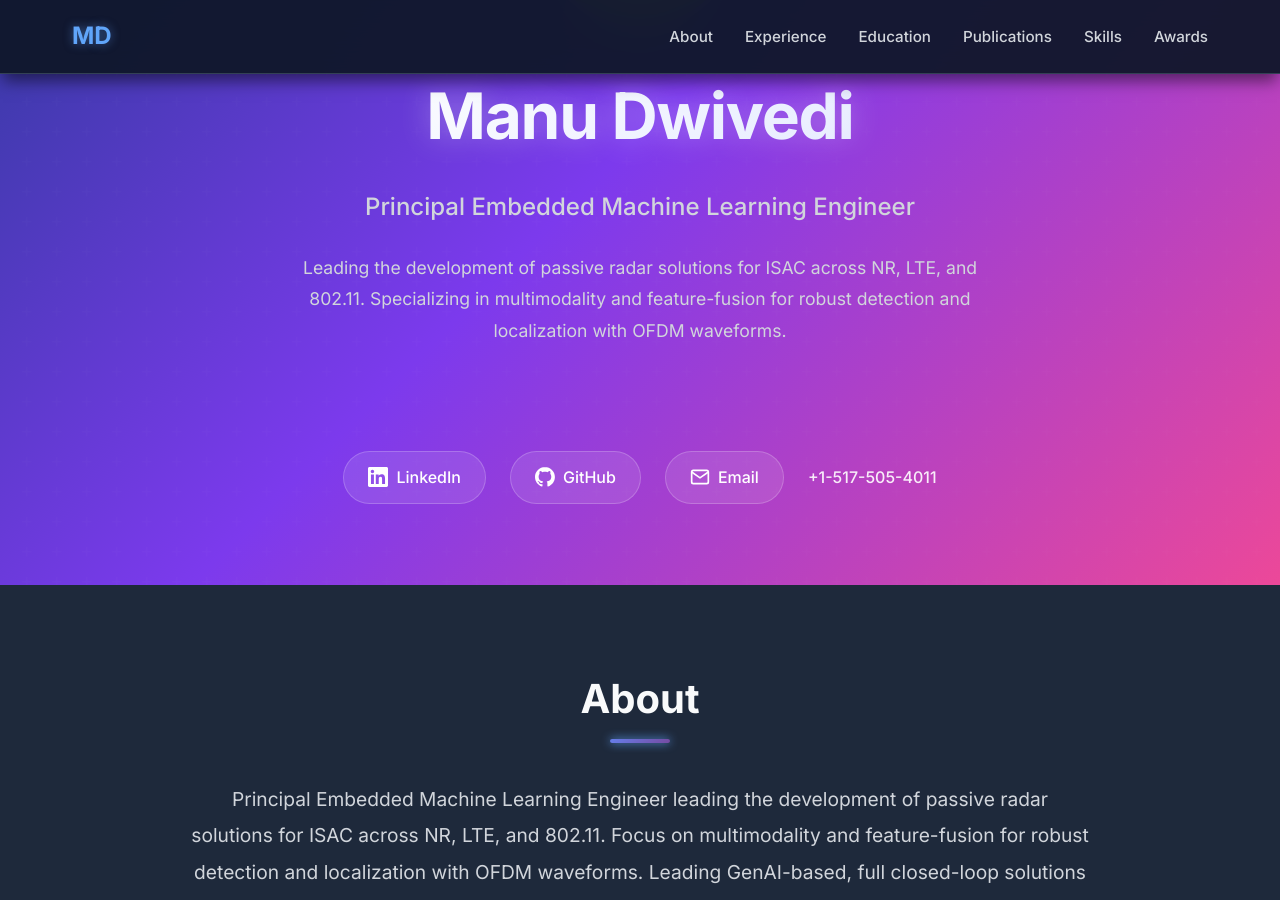
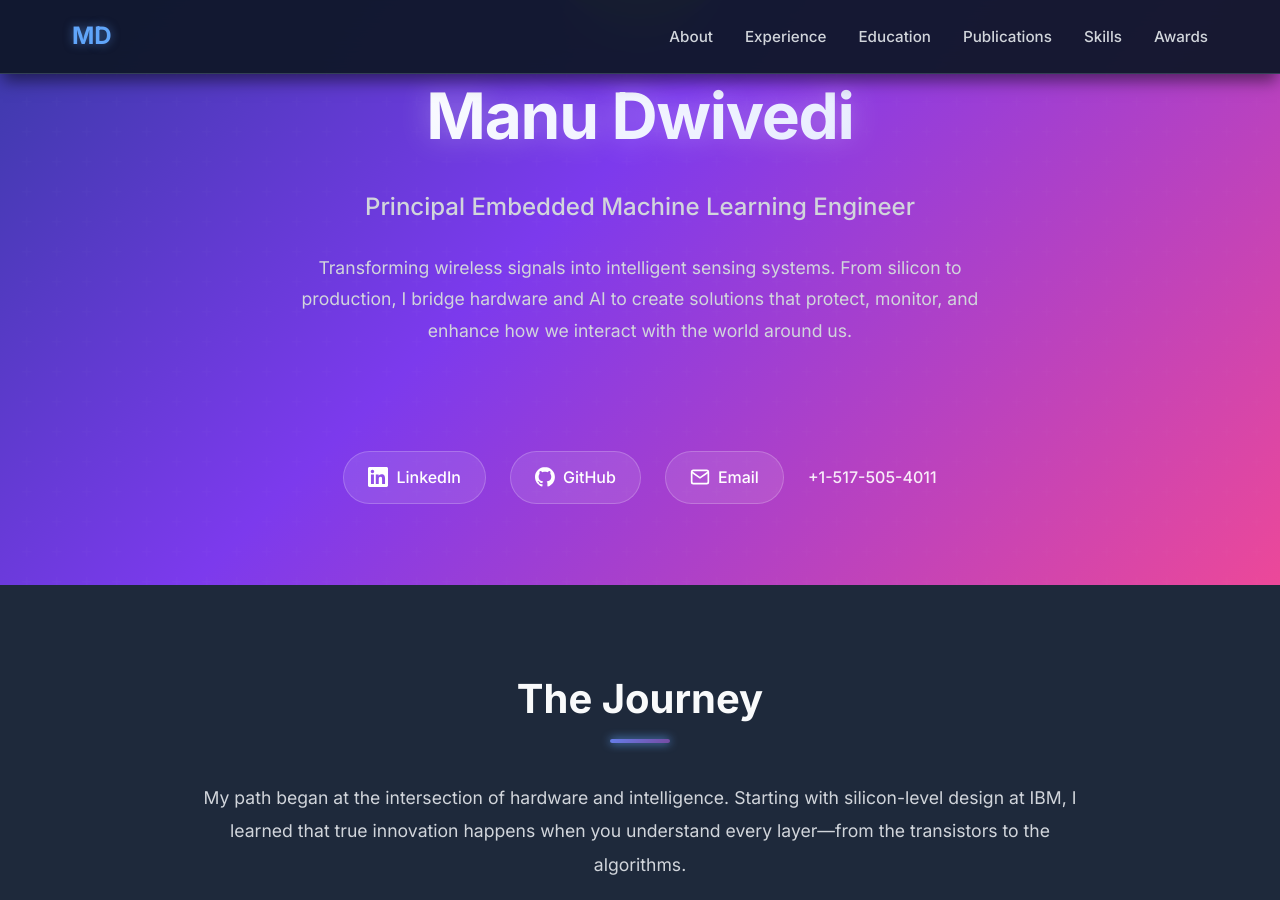
Before and after one commit to manudwd/manudwd.github.io, a Jekyll site: the page built from index.html, in a window 1280 px wide and 900 px high, scrolled down 315 px. Built offline with Jekyll 4.4.1, drawn with Linux system fonts in a browser that asks for light colours; some of the changed text lies outside the part shown; grey boxes are pictures that could not be loaded.

Commit message:
Story telling and others

```diff
--- a/assets/css/style.css
+++ b/assets/css/style.css
@@ -327,6 +327,38 @@
   flex-direction: column;
   align-items: center;
   gap: 2rem;
+}
+
+.story-content {
+  max-width: 900px;
+  margin: 0 auto;
+}
+
+.story-content p {
+  margin-bottom: 1.5rem;
+  font-size: 1.1rem;
+  line-height: 1.9;
+  color: var(--text-secondary);
+}
+
+.story-narrative {
+  margin-top: 1rem;
+}
+
+.story-narrative p {
+  margin-bottom: 1.2rem;
+  line-height: 1.8;
+  color: var(--text-secondary);
+  font-size: 1rem;
+}
+
+.story-narrative p:first-child {
+  margin-top: 0;
+}
+
+.story-narrative p strong {
+  color: var(--primary-color);
+  font-weight: 600;
 }
 
 .about-image-container {
--- a/index.html
+++ b/index.html
@@ -14,7 +14,7 @@
     <div class="hero-text-content">
       <h1 class="hero-title fade-in-delay">Manu Dwivedi</h1>
       <p class="hero-subtitle fade-in-delay-2">Principal Embedded Machine Learning Engineer</p>
-      <p class="hero-description fade-in-delay-3">Leading the development of passive radar solutions for ISAC across NR, LTE, and 802.11. Specializing in multimodality and feature-fusion for robust detection and localization with OFDM waveforms.</p>
+      <p class="hero-description fade-in-delay-3">Transforming wireless signals into intelligent sensing systems. From silicon to production, I bridge hardware and AI to create solutions that protect, monitor, and enhance how we interact with the world around us.</p>
     </div>
     <div class="hero-contact fade-in-delay-4">
       <a href="https://www.linkedin.com/in/manu-dwivedi/" target="_blank" rel="noopener" class="contact-link">
@@ -36,20 +36,29 @@
 
 <section id="about" class="section">
   <div class="container">
-    <h2 class="section-title">About</h2>
+    <h2 class="section-title">The Journey</h2>
     <div class="about-content">
       <!-- OPTIONAL PHOTO: Uncomment below to add a second photo in the About section -->
       <!-- <div class="about-image-container">
         <img src="{{ '/assets/images/about.jpg' | relative_url }}" alt="About Manu Dwivedi" class="about-image" onerror="this.style.display='none'; this.parentElement.style.display='none';">
       </div> -->
-      <p class="lead-text">Principal Embedded Machine Learning Engineer leading the development of passive radar solutions for ISAC across NR, LTE, and 802.11. Focus on multimodality and feature-fusion for robust detection and localization with OFDM waveforms. Leading GenAI-based, full closed-loop solutions across Core Networks, RAN, and OAM systems.</p>
+      <div class="story-content">
+        <p class="lead-text">My path began at the intersection of hardware and intelligence. Starting with silicon-level design at IBM, I learned that true innovation happens when you understand every layer—from the transistors to the algorithms.</p>
+
+        <p class="lead-text">At Michigan State, I discovered my passion: making AI efficient enough to run on the edge. I reduced Generative AI compute by 45% on FPGAs without sacrificing performance—proving that smarter design beats brute force.</p>
+
+        <p class="lead-text">Today, I'm pioneering a new paradigm: using the wireless signals already around us—5G, LTE, WiFi—as a sensing medium. Instead of deploying expensive radar systems, we're turning existing infrastructure into intelligent eyes that can detect falls in elderly care, track drones for security, and monitor traffic for smart cities—all without additional hardware.</p>
+
+        <p class="lead-text">From RTL to production, from research papers to MWC showcases, I build systems that matter. Every line of code, every optimization, every patent serves one purpose: creating technology that protects people and enhances lives.</p>
+      </div>
     </div>
   </div>
 </section>
 
 <section id="experience" class="section">
   <div class="container">
-    <h2 class="section-title">Work Experience</h2>
+    <h2 class="section-title">Building the Future</h2>
+    <p style="text-align: center; color: var(--text-secondary); margin-bottom: 3rem; max-width: 800px; margin-left: auto; margin-right: auto;">From hardware accelerators to AI-powered sensing systems—each role built on the last, creating a unique expertise at the intersection of wireless, embedded systems, and machine learning.</p>
 
     <div class="timeline">
       <div class="timeline-item">
@@ -60,11 +69,11 @@
             <span class="company">Tiami Networks</span>
             <span class="date">Dec 2024 – Present</span>
           </div>
-          <ul class="job-achievements">
-            <li>Pioneered the first uplink-based gNB sensing paradigm for pedestrian tracking with NVIDIA & Northeastern University; to be showcased at the ARM Booth, MWC Barcelona 2025.</li>
-            <li>Led design & deployment of multiple PoCs with Tier-1 MNOs, MVNOs, a major physical security firm, and the US Army.</li>
-            <li>Engineered the first product-scale ISAC-based fall-detection solution for elderly care; PoC deployment with a Tier-1 MVNO in collaboration with Deutsche Telekom & Hubraum at MWC Barcelona 2025.</li>
-          </ul>
+          <div class="story-narrative">
+            <p><strong>Leading the next generation of wireless sensing.</strong> I'm now pioneering uplink-based sensing—a paradigm shift that opens entirely new possibilities. Working with NVIDIA and Northeastern University, we're reimagining how 5G networks can understand and respond to the world around them.</p>
+            <p>My work spans from defense applications with the US Army to life-saving fall detection for elderly care. Each project starts with a question: "How can we use what's already there to solve real problems?" The answer is reshaping how Tier-1 carriers, security firms, and cities think about infrastructure.</p>
+            <p>This year, our innovations will be showcased at MWC Barcelona 2025—not as prototypes, but as production-ready solutions changing how we interact with wireless networks.</p>
+          </div>
         </div>
       </div>
 
@@ -76,19 +85,14 @@
             <span class="company">Tiami Networks</span>
             <span class="date">Nov 2023 – Dec 2024</span>
           </div>
-          <ul class="job-achievements">
-            <li>Developed the first band-agnostic NR-based UAV detection platform—95% accuracy, outperforming SOTA in cluttered environments.</li>
-            <li>Lead architect for sensing-based O-RAN solutions; designed ISAC sensing for O-RUs under NTIA NOFO 2 O-RAN Development.</li>
-            <li>Built closed-loop network assurance for Core Networks & RAN using 3GPP Rel-16 NWDAF; won <em>Most Integration Potential Award</em> at Deutsche Telekom's T-Challenge 2024.</li>
-            <li>Spearheaded NR-based pedestrian & traffic monitoring with the City of Elk Grove—achieved 99.6% accuracy at 250m–1300m.</li>
-            <li>Led LTE & NR sensing prototypes on SDR platforms; managed full OpenRAN deployments from prototype to production.</li>
-            <li>Authored research on 5G-based sensing (IEEE Radar Conference 2024 submission).</li>
-            <li>Developed two patent-pending indoor/outdoor sensing solutions.</li>
-            <li>Built Radar–Camera cross-modal models for Image-Guided Modality Translation and pose estimation using NR signals.</li>
-            <li>Led multimillion-dollar proposals; interfaced with executives at Verizon, T-Mobile, AirSpan, SoftBank, Deutsche Telekom, and Corning.</li>
-            <li>Built full 5G sensing ML pipeline on Intel boards, from RTL → bare-metal deployment on Yocto-based embedded OS.</li>
-            <li>Engineered real-time streaming APIs and compiler-level FP optimizations on Intel SoCs; showcased on Arria10 SoC at MWC 2024.</li>
-          </ul>
+          <div class="story-narrative">
+            <p><strong>This is where everything came together.</strong> In just over a year, I went from architecting solutions to seeing them deployed in real cities, winning awards, and filing patents.</p>
+            <p>The breakthrough moment was building the first band-agnostic UAV detection system. While others struggled with cluttered environments, we achieved 95% accuracy by thinking differently—not just about the algorithm, but about how signals propagate, reflect, and reveal information.</p>
+            <p>Working with the City of Elk Grove, we proved the concept at scale: 99.6% accuracy tracking pedestrians and traffic from 250m to 1.3km away. No cameras, no additional infrastructure—just intelligent processing of signals already in the air.</p>
+            <p>My work on closed-loop network assurance won Deutsche Telekom's <em>Most Integration Potential Award</em> (€25,000), recognizing not just technical excellence, but the vision of networks that understand and adapt to their environment.</p>
+            <p>From RTL design to bare-metal deployment on Yocto, from research papers to executive presentations at Verizon and T-Mobile—I built systems that work, not just in the lab, but in production. The Arria10 SoC demo at MWC 2024 wasn't just a showcase; it was proof that edge AI can be both powerful and efficient.</p>
+            <p>Two patents, multiple publications, and multimillion-dollar proposals later, I've established that ISAC isn't just possible—it's the future of wireless infrastructure.</p>
+          </div>
         </div>
       </div>
 
@@ -100,14 +104,11 @@
             <span class="company">Tiami Networks</span>
             <span class="date">Sept 2023 – Nov 2023</span>
           </div>
-          <ul class="job-achievements">
-            <li>Implemented edge ISAC models for 5G/WiFi sensing using CSI reference signals; reproduced SenseFi paper with TensorFlow + Docker.</li>
-            <li>Performed OTA testing for one of the earliest 5G-based ISAC solutions.</li>
-            <li>Designed RF signal-processing algorithms for SDR-based wireless systems.</li>
-            <li>Developed Simulink-based 5G sensing optimized for Intel devices.</li>
-            <li>Improved FPGA inference using Vitis AI + Model Composer; generated DPU instructions for Ultrascale+ RFSoC.</li>
-            <li>Helped secure NVIDIA Inception membership.</li>
-          </ul>
+          <div class="story-narrative">
+            <p><strong>Where I discovered my calling.</strong> This internship wasn't just about learning—it was about seeing the potential of ISAC firsthand. I was working on one of the earliest 5G-based sensing solutions, performing OTA tests that would shape the future of the field.</p>
+            <p>Reproducing the SenseFi paper taught me that research isn't just about reading—it's about understanding deeply enough to rebuild and improve. Optimizing FPGA inference for Ultrascale+ RFSoC showed me that every cycle matters when you're running AI at the edge.</p>
+            <p>This is where I learned to think in systems: from RF signals to TensorFlow models to Docker deployments. Every piece had to work together seamlessly.</p>
+          </div>
         </div>
       </div>
 
@@ -119,11 +120,10 @@
             <span class="company">RadicalX</span>
             <span class="date">Jul 2023 – Sept 2023</span>
           </div>
-          <ul class="job-achievements">
-            <li>Built an anti-cheat ML model using OpenCV, dlib, and semi-supervised VGG+Attention — 96% accuracy.</li>
-            <li>Developed user-friendly JS + Flask interface deployed via AWS SageMaker CI/CD.</li>
-            <li>Fine-tuned GPT-3 using Docker; proposed approaches for an AI-driven career-coach using distributed GPUs.</li>
-          </ul>
+          <div class="story-narrative">
+            <p><strong>Learning to ship AI products.</strong> While working on pure ML problems—anti-cheat systems, GPT-3 fine-tuning—I learned that great models mean nothing without great deployment. Building the Flask interface and AWS SageMaker pipeline taught me that production AI is as much about engineering as it is about algorithms.</p>
+            <p>This experience gave me the full-stack perspective I needed: from model architecture to user experience to cloud infrastructure. It's a lesson I carry into every embedded system I build.</p>
+          </div>
         </div>
       </div>
 
@@ -135,13 +135,11 @@
             <span class="company">Michigan State University</span>
             <span class="date">May 2022 – Jun 2023</span>
           </div>
-          <ul class="job-achievements">
-            <li>Developed low-power Generative AI for FPGAs; achieved 45% compute reduction on Spartan devices without pruning/quantization.</li>
-            <li>Optimized 10k+ lines of C++ for MSU Supercomputer availability.</li>
-            <li>Built sparse CV models in Python/C++ to improve robustness to occlusion and blur.</li>
-            <li>Achieved competitive performance vs Gaussian Noise Injection with 45% compute savings.</li>
-            <li>Awarded Graduate Office Fellowship (GOF).</li>
-          </ul>
+          <div class="story-narrative">
+            <p><strong>The efficiency breakthrough.</strong> This is where I proved that smarter design beats more compute. Reducing Generative AI compute by 45% on Spartan FPGAs—without pruning or quantization—wasn't just an optimization; it was a philosophy.</p>
+            <p>I learned that every algorithm has assumptions, and challenging those assumptions opens new possibilities. Building sparse CV models that handled occlusion and blur better than traditional approaches taught me to think about robustness from first principles.</p>
+            <p>The Graduate Office Fellowship recognized not just my research, but my approach: rigorous, efficient, and always questioning the status quo.</p>
+          </div>
         </div>
       </div>
 
@@ -153,11 +151,11 @@
             <span class="company">OpenPower Foundation @ IBM</span>
             <span class="date">Aug 2020 – Dec 2021</span>
           </div>
-          <ul class="job-achievements">
-            <li>Reproduced hardware accelerators: implemented Microwatt (VHDL) and A2O (Verilog) on Linux for fast data access & matrix ops.</li>
-            <li>Built the first single-thread architecture for image/video acceleration on UltraScale+ SoC for GenAI tasks.</li>
-            <li>Engineered ALU expansions and storage-buffer mechanisms; 4× improvement in ALU throughput.</li>
-          </ul>
+          <div class="story-narrative">
+            <p><strong>Where it all began.</strong> At IBM, I learned to think at the hardware level. Implementing Microwatt and A2O from scratch taught me that understanding the silicon is the foundation of everything else.</p>
+            <p>Building the first single-thread architecture for GenAI acceleration on UltraScale+ SoC wasn't just about performance—it was about proving that innovative architecture can unlock capabilities others thought impossible. The 4× ALU throughput improvement came from questioning fundamental assumptions about how data flows through systems.</p>
+            <p>This foundation—VHDL, Verilog, RTL design—is what allows me to optimize systems others can't even see. When I'm optimizing ML models for FPGAs today, I'm building on lessons learned here.</p>
+          </div>
         </div>
       </div>
     </div>
@@ -186,15 +184,18 @@
 
 <section id="publications" class="section">
   <div class="container">
-    <h2 class="section-title">Publications</h2>
+    <h2 class="section-title">Contributing to the Field</h2>
+    <p style="text-align: center; color: var(--text-secondary); margin-bottom: 3rem; max-width: 800px; margin-left: auto; margin-right: auto;">Research isn't just about publishing—it's about advancing the field and sharing knowledge that enables others to build on your work.</p>
     <div class="publications-list">
       <div class="publication-item">
         <span class="pub-venue">IEEE MILCOM 2024</span>
         <p class="pub-title">Person Presence Detection using 5G SSBs in PCL Systems</p>
+        <p style="margin-top: 1rem; color: var(--text-secondary); font-size: 0.95rem;">Demonstrating how 5G synchronization signals can be repurposed for passive sensing, opening new possibilities for infrastructure-based detection systems.</p>
       </div>
       <div class="publication-item">
         <span class="pub-venue">IEEE Radar Conf 2024</span>
         <p class="pub-title">5G-Based Passive Radar Sensing for Human Activity Recognition using Deep Learning</p>
+        <p style="margin-top: 1rem; color: var(--text-secondary); font-size: 0.95rem;">Bridging wireless communications and radar sensing through deep learning, showing that the signals we use for connectivity can also reveal human activity patterns.</p>
       </div>
     </div>
   </div>
@@ -263,7 +264,8 @@
 
 <section id="awards" class="section">
   <div class="container">
-    <h2 class="section-title">Fellowships & Awards</h2>
+    <h2 class="section-title">Recognition</h2>
+    <p style="text-align: center; color: var(--text-secondary); margin-bottom: 3rem; max-width: 800px; margin-left: auto; margin-right: auto;">Awards aren't just recognition—they're validation that the work matters and the vision is right.</p>
     <div class="awards-list">
       <div class="award-item">
         <div class="award-icon">🏆</div>
@@ -271,6 +273,7 @@
           <h3>Most Integration Potential Award</h3>
           <p class="award-org">Deutsche Telekom T-Challenge 2024</p>
           <p class="award-amount">€25,000</p>
+          <p style="margin-top: 1rem; color: var(--text-secondary); font-size: 0.95rem;">Recognized for building closed-loop network assurance that doesn't just work in theory—it integrates seamlessly into existing infrastructure, proving that intelligent networks are the future.</p>
         </div>
       </div>
       <div class="award-item">
@@ -279,6 +282,7 @@
           <h3>Graduate Office Fellowship</h3>
           <p class="award-org">Michigan State University</p>
           <p class="award-amount">$7,500</p>
+          <p style="margin-top: 1rem; color: var(--text-secondary); font-size: 0.95rem;">Awarded for research excellence and the potential to advance the field of efficient AI on edge devices—work that continues to influence my approach today.</p>
         </div>
       </div>
     </div>
```
